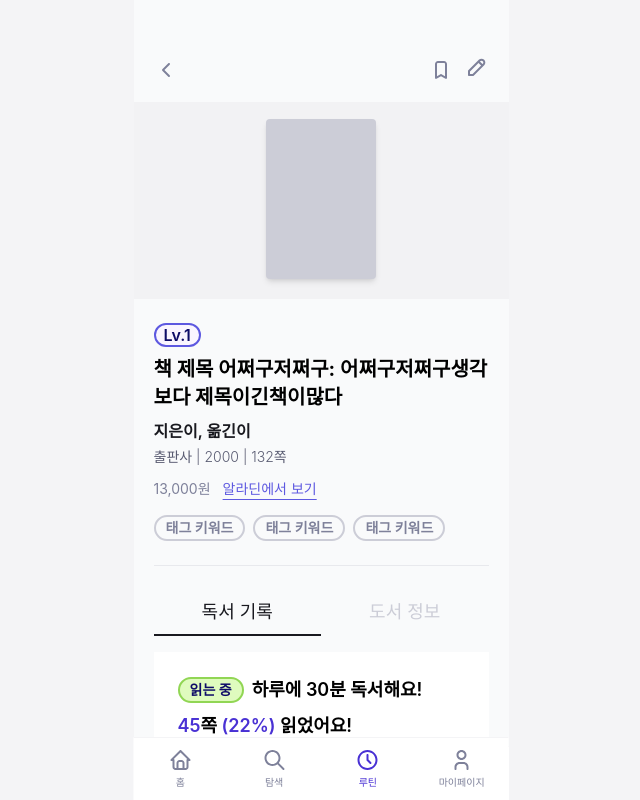
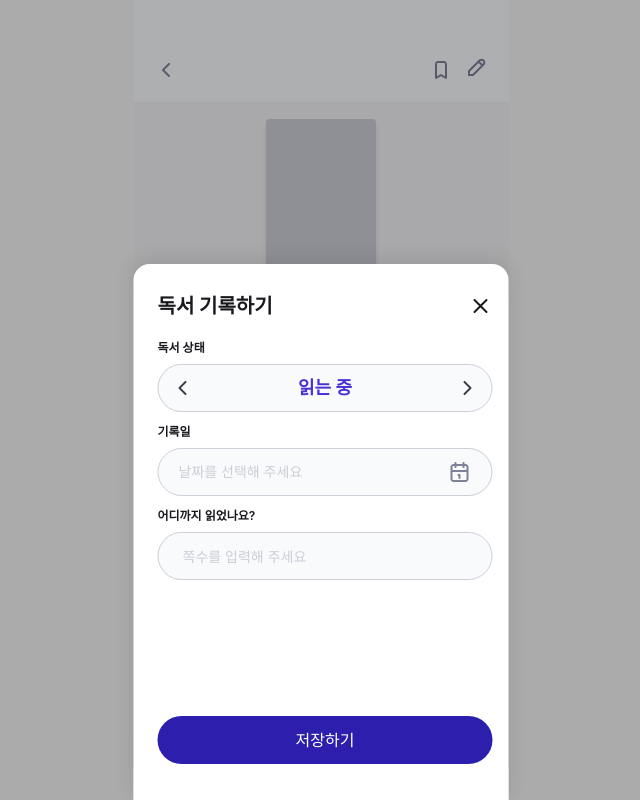
Before and after one commit to Leets-Official/StepBookStep-FE, a React (Vite) app: page /routine/write in a window 1280 px wide. Shown: the whole page, without its empty margins (319-959 px from the left). Built offline with nearby package versions, Linux system fonts and the light colour scheme; a web font is replaced by a local one.

Commit message:
feat : RoutineWrite 직접 기록하기 페이지 구현

```diff
--- a/src/App.tsx
+++ b/src/App.tsx
@@ -1,8 +1,18 @@
-import Timer from "@/pages/Routine/BookDetail";
+import { BrowserRouter, Routes, Route } from 'react-router-dom';
+import BookDetailPage from '@/pages/Routine/BookDetail';
+import RoutineWritePage from '@/pages/Routine/RoutineWrite';
+
 
 function App() {
-  return <Timer />;
-
+  return (
+    <BrowserRouter>
+      <Routes>
+        <Route path="/bookdetail" element={<BookDetailPage />} />
+        <Route path="/routine/write" element={<RoutineWritePage />} />
+      </Routes>
+    </BrowserRouter>
+  );
 }
 
+
 export default App;
--- /dev/null
+++ b/src/pages/Routine/RoutineWrite.styles.ts
@@ -0,0 +1,34 @@
+export const pageWrapper = "w-full h-screen flex justify-center items-center bg-gray-100 overflow-hidden";
+export const appFrame = "w-full max-w-[375px] h-[812px] bg-gray-50 flex flex-col relative flex-shrink-0";
+
+export const headerGroup = "w-full h-[105px] bg-gray-50 z-50 flex-shrink-0";
+export const statusBar = "h-[44px] w-full bg-gray-50";
+
+export const content = "w-full overflow-y-auto scrollbar-hide pb-[80px]";
+
+export const coverBgSection = "w-full h-[200px] bg-[#F2F2F4] flex justify-center items-center flex-shrink-0";
+export const coverPlaceholder = "w-[110px] h-[160px] bg-gray-300 rounded-sm shadow-md hover:bg-[#4931D426] transition-colors cursor-pointer";
+
+export const infoSection = "px-5 py-6 flex flex-col";
+
+export const title = "w-full text-[20px] font-bold leading-[1.4] text-black mb-2";
+export const authorText = "text-md font-semibold text-gray-900 mb-1";
+export const metaText = "text-sm font-light text-gray-600 mb-3";
+
+export const priceRow = "flex items-center gap-2 mb-4";
+export const priceLabel = "text-sm font-normal text-gray-500";
+export const aladinLink = "text-sm font-normal text-purple-400 underline underline-offset-[25%] decoration-solid cursor-pointer px-1";
+
+export const tagList = "flex gap-2 mb-6";
+export const divider = "border-none h-[1px] bg-gray-200 mb-6";
+
+export const tabContainer = "flex w-full mb-2";
+
+export const bottomBarContainer = "absolute bottom-0 left-0 w-full h-[60px] bg-white border-t border-gray-100 z-50";
+
+export const overlay =
+  "fixed inset-0 bg-black/30 z-[100] transition-opacity duration-300";
+
+export const reportContainer =
+  "fixed bottom-0 left-1/2 -translate-x-1/2 z-[101] " +
+  "animate-[slideUp_0.3s_ease-out]";
--- /dev/null
+++ b/src/pages/Routine/RoutineWrite.tsx
@@ -0,0 +1,149 @@
+import { useState, useEffect } from "react";
+import { useNavigate } from "react-router-dom";
+import * as S from "./RoutineWrite.styles";
+import AppBar from "@/components/AppBar/AppBar";
+import { Tab } from "@/components/Tab/Tab";
+import { Badge } from "@/components/Badge/Badge";
+import BottomBar from "@/components/BottomBar/BottomBar";
+import { ReadingStateDetail } from "@/components/ReadingStateDetail/ReadingStateDetail";
+import { BookReport } from "@/components/BookReport/BookReport";
+import type { BookReportData } from "@/components/BookReport/BookReport.types";
+
+import { MOCK_BOOK_DETAIL } from "@/mocks/bookdetail.mock";
+import { MOCK_READING_DATA } from "@/mocks/readingState.mock";
+
+export default function RoutineWritePage() {
+  const [activeTab, setActiveTab] = useState<"record" | "info">("record");
+  const [isReportOpen, setIsReportOpen] = useState(true);
+  const navigate = useNavigate();
+  const info = MOCK_BOOK_DETAIL;
+
+  useEffect(() => {
+    setIsReportOpen(true);
+  }, []);
+
+  const handleAladinClick = () => {
+    window.open(info.aladinUrl, "_blank");
+  };
+
+  const handleReportClose = () => {
+    setIsReportOpen(false);
+    navigate(-1);
+  };
+
+  const handleReportSave = (data: BookReportData) => {
+    console.log("저장된 독서 기록:", data);
+    setIsReportOpen(false);
+    navigate(-1);
+  };
+
+  const handleDirectRecordClick = () => {
+    setIsReportOpen(true);
+  };
+
+  return (
+    <div className={S.pageWrapper}>
+      <div className={S.appFrame}>
+        <div className={S.headerGroup}>
+          <div className={S.statusBar} />
+          <AppBar
+            mode="title"
+            title=""
+            onBackClick={() => window.history.back()}
+            onPenClick={handleDirectRecordClick}
+          />
+        </div>
+
+        <main className={S.content}>
+          <section className={S.coverBgSection}>
+            <div className={S.coverPlaceholder} />
+          </section>
+
+          <section className={S.infoSection}>
+            <div className="mb-2">
+              <Badge
+                label={info.level}
+                type="level"
+                className="bg-purple-50 border-purple-400 text-purple-800"
+              />
+            </div>
+
+            <h1 className={S.title}>{info.title}</h1>
+            <p className={S.authorText}>{info.author}</p>
+            <p className={S.metaText}>
+              {info.publisher} | {info.publishedYear} | {info.totalPages}쪽
+            </p>
+
+            <div className={S.priceRow}>
+              <span className={S.priceLabel}>{info.price}원</span>
+              <button onClick={handleAladinClick} className={S.aladinLink}>
+                알라딘에서 보기
+              </button>
+            </div>
+
+            <div className={S.tagList}>
+              {info.tags.map((tag, idx) => (
+                <Badge
+                  key={idx}
+                  label={tag}
+                  type="tag"
+                  className="border-gray-300 text-gray-500"
+                />
+              ))}
+            </div>
+
+            <hr className={S.divider} />
+
+            <nav className={S.tabContainer}>
+              <div className="flex-1 flex justify-center">
+                <Tab
+                  label="독서 기록"
+                  isActive={activeTab === "record"}
+                  onClick={() => setActiveTab("record")}
+                  className="w-[167.5px]"
+                />
+              </div>
+              <div className="flex-1 flex justify-center">
+                <Tab
+                  label="도서 정보"
+                  isActive={activeTab === "info"}
+                  onClick={() => setActiveTab("info")}
+                  className="w-[167.5px]"
+                />
+              </div>
+            </nav>
+
+            <div className="mt-2">
+              {activeTab === "record" ? (
+                <ReadingStateDetail data={MOCK_READING_DATA} />
+              ) : (
+                <div className="py-20 text-center text-gray-400">
+                  도서 상세 정보 준비 중입니다.
+                </div>
+              )}
+            </div>
+          </section>
+        </main>
+
+        <div className={S.bottomBarContainer}>
+          <BottomBar activeTab="routine" onTabSelect={(id) => {id}} />
+        </div>
+        {isReportOpen && (
+          <>
+            <div
+              className={S.overlay}
+              onClick={handleReportClose}
+            />
+            <div className={S.reportContainer}>
+              <BookReport
+                onClose={handleReportClose}
+                onSave={handleReportSave}
+                isTimerMode={false}
+              />
+            </div>
+          </>
+        )}
+      </div>
+    </div>
+  );
+}
```
